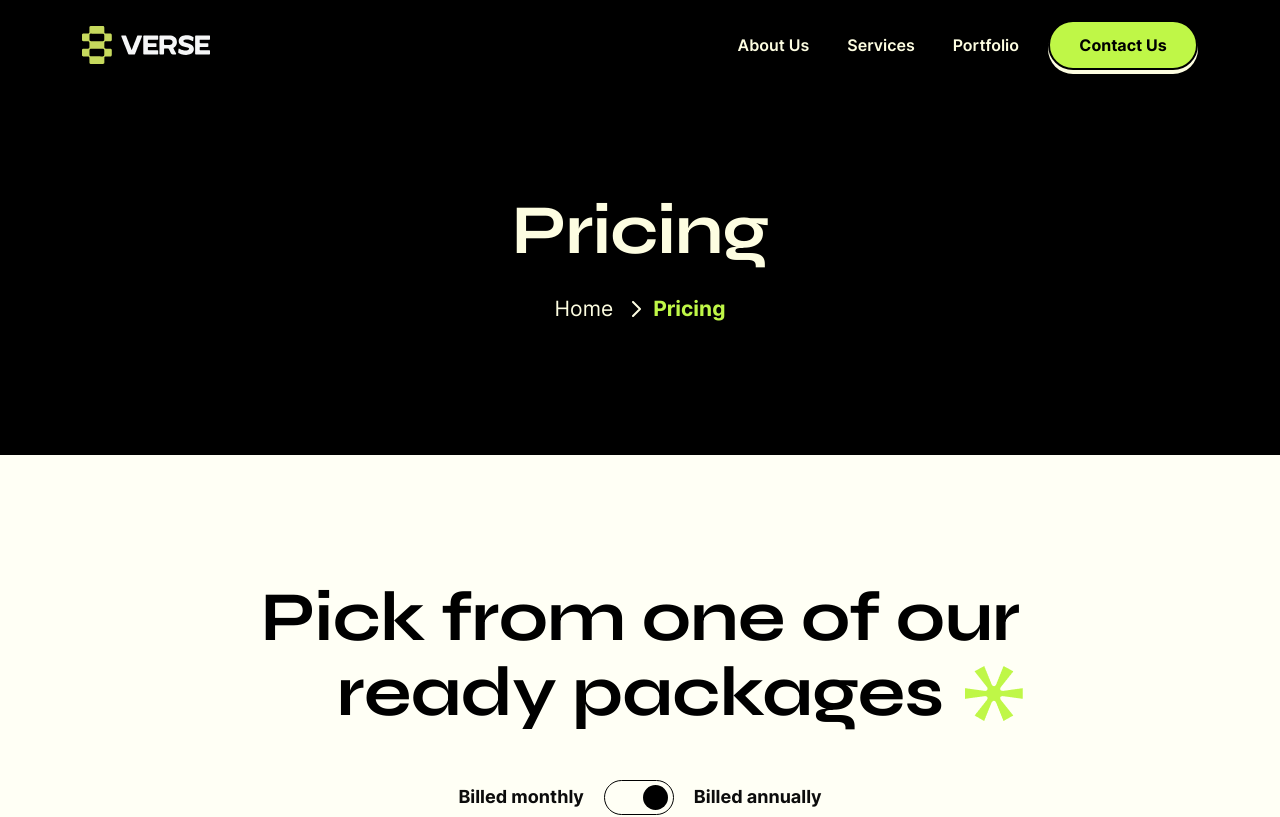
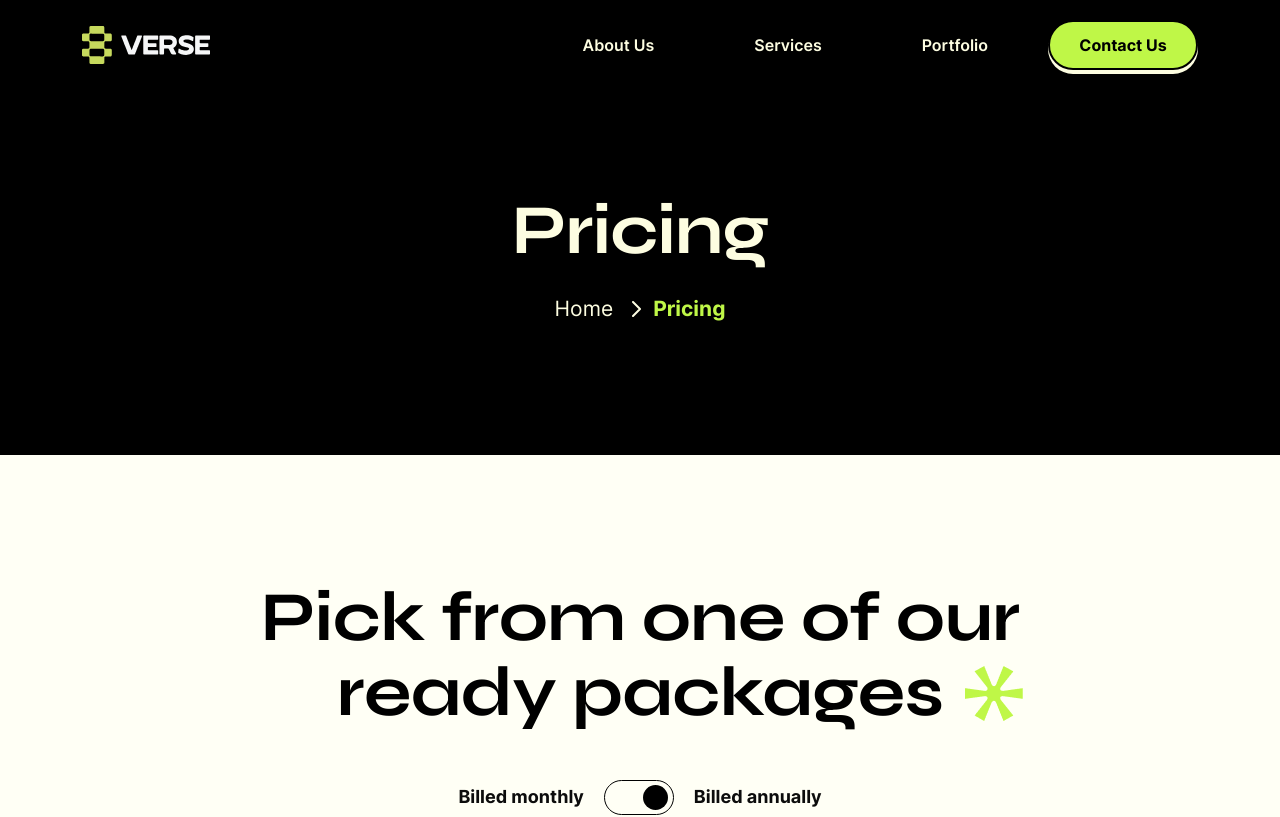
Before and after one commit to srbh-x/Habivore-Website, a Next.js app in the folder src/: page /pricing in a window 1280 px wide. Shown: the top 817 px of the page. Built offline with nearby package versions, Linux system fonts and the light colour scheme.

Commit message:
Added insta socials icon, main menu padding

```diff
--- a/src/components/home-one/footer/FooterContent.jsx
+++ b/src/components/home-one/footer/FooterContent.jsx
@@ -47,11 +47,11 @@ function FooterContent() {
 							<i className="icon-facebook"></i>
 						</a>
 					</li> */}
-					{/* <li>
+					<li>
 						<a href="https://www.instagram.com/habivore" target="_blank">
 							<i className="icon-instagram"></i>
 						</a>
-					</li> */}
+					</li>
 					<li>
 						<a href="https://www.linkedin.com/company/the8verse/" target="_blank">
 							<i className="icon-linkedin"></i>
--- a/src/public/css/main.css
+++ b/src/public/css/main.css
@@ -379,8 +379,8 @@
   .site-menu-main .nav-link-item {
     padding-top: 15px !important;
     padding-bottom: 15px !important;
-    padding-left: 19px !important;
-    padding-right: 19px !important;
+    padding-left: 50px !important;
+    padding-right: 50px !important;
   }
 }
 
```
